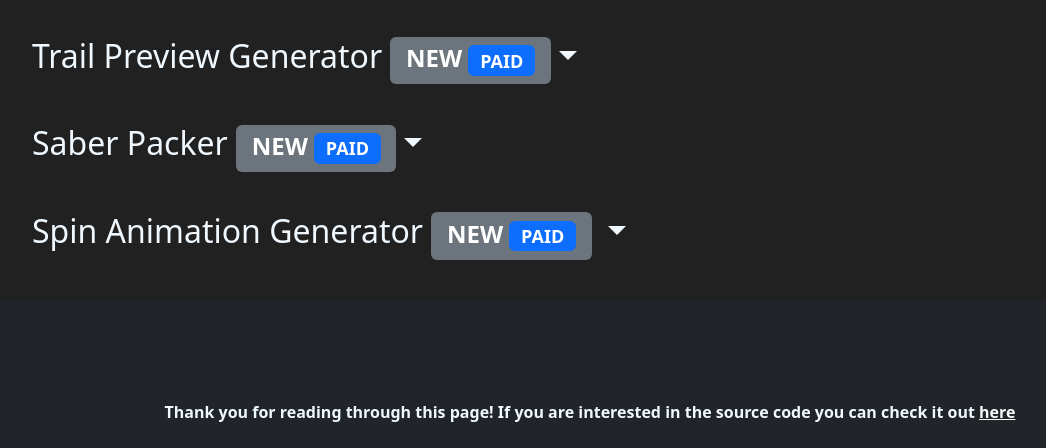
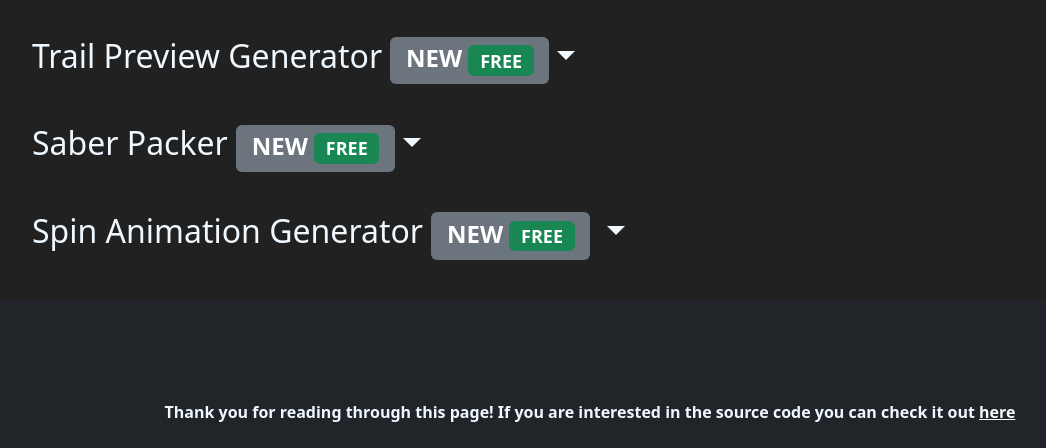
Before and after one commit to rmifka/Custom-Saber-Extensions, a plain HTML site: page index.html in a window 1280 px wide. Shown: the part 750-1198 px from the top of the page, without its empty margins (50-1096 px from the left). Drawn offline with nearby package versions, Linux system fonts and the light colour scheme.

Commit message:
Made everything free

```diff
--- a/index.html
+++ b/index.html
@@ -147,7 +147,7 @@
     </div>
     <div>
         <a class="nav-link" href="#TrailPreviewCollapse" role="button" data-bs-toggle="collapse" aria-expanded="false" aria-controls="TrailPreviewCollapse"><h2 class="dropdown-toggle">Trail Preview Generator <span class="badge bg-secondary">NEW
-            <span class="badge bg-primary">PAID</span>
+            <span class="badge bg-success">FREE</span>
         </span></h2></a>
         <br>
         <div class="collapse" style="padding-left: 1rem" id="TrailPreviewCollapse">
@@ -164,7 +164,7 @@
     </div>
 
     <div>
-        <a class="nav-link" href="#SaberPackerCollapse" role="button" data-bs-toggle="collapse" aria-expanded="false" aria-controls="SaberPackerCollapse"><h2 class="dropdown-toggle">Saber Packer <span class="badge bg-secondary">NEW <span class="badge bg-primary">PAID</span></span></h2></a>
+        <a class="nav-link" href="#SaberPackerCollapse" role="button" data-bs-toggle="collapse" aria-expanded="false" aria-controls="SaberPackerCollapse"><h2 class="dropdown-toggle">Saber Packer <span class="badge bg-secondary">NEW <span class="badge bg-success">FREE</span></span></h2></a>
 
         <br>
         <div class="collapse" style="padding-left: 1rem" id="SaberPackerCollapse">
@@ -183,7 +183,7 @@
     </div>
     <div>
         <a class="nav-link" href="#SpinGeneratorCollapse" role="button" data-bs-toggle="collapse" aria-expanded="false" aria-controls="SpinGeneratorCollapse"><h2 class="dropdown-toggle">Spin Animation Generator <span class="badge bg-secondary">NEW
-            <span class="badge bg-primary">PAID</span></span>
+            <span class="badge bg-success">FREE</span></span>
             </h2></a>
         <br>
         <div class="collapse" style="padding-left: 1rem" id="SpinGeneratorCollapse">
```
